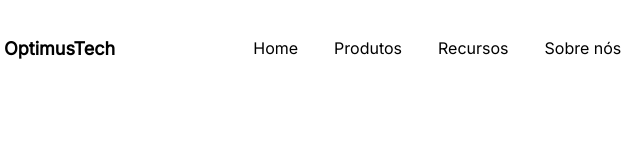
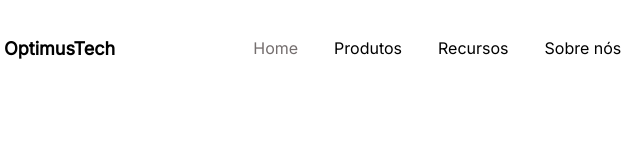
Before and after one commit to mhaffz/optimustech-landing-page, a plain HTML site: page index.html in a window 1280 px wide. In both pictures the pointer is over the link "Home". Shown: the full height of the page, 143-783 px from the left. Drawn offline with Linux system fonts and the light colour scheme.

Commit message:
updates in header

```diff
--- a/assets/css/header.css
+++ b/assets/css/header.css
@@ -35,6 +35,11 @@
     color: #000;
 }
 
+.container nav ul li a:hover,
+.container nav ul a li:hover {
+    color: #746e6e
+}
+
 .container .register__list #sign-up {
     text-decoration: none;
     padding: 1rem 0.5rem;
```
